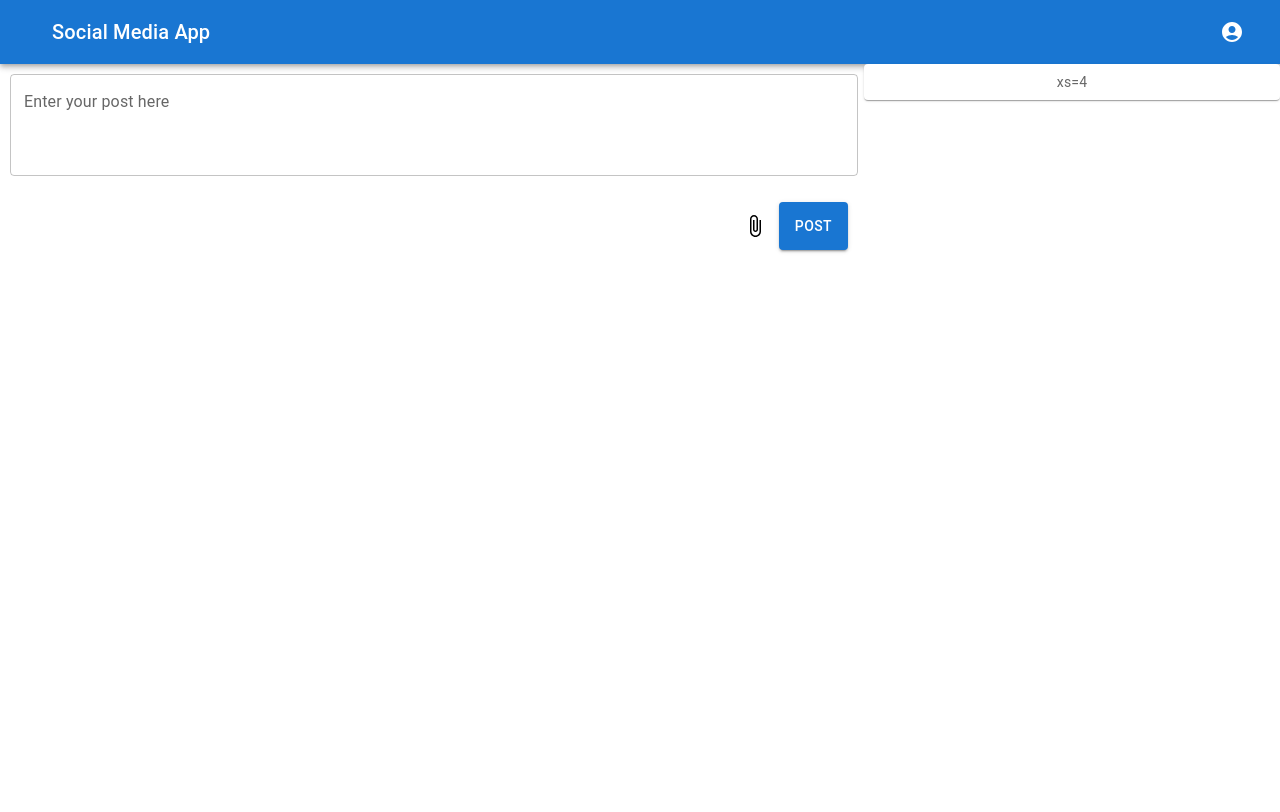
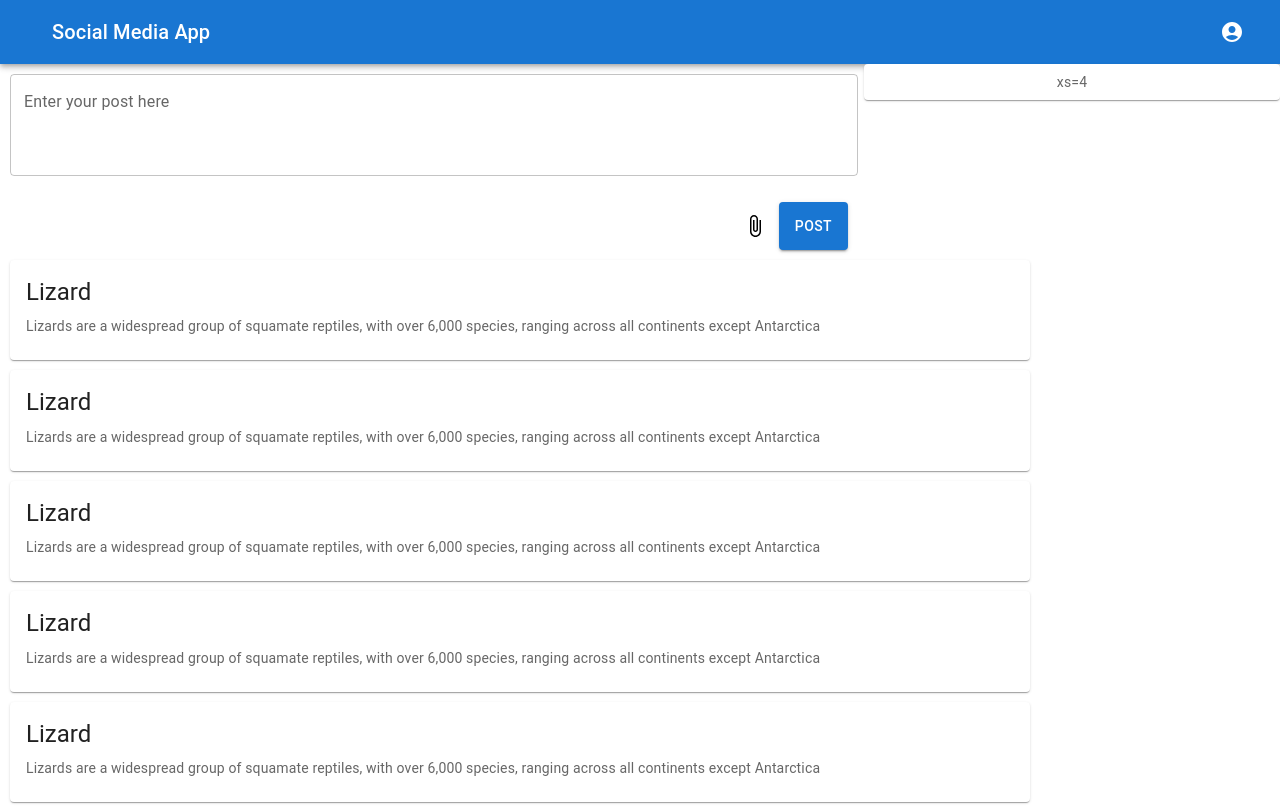
Before and after one commit to suhasbhairav/reactjs-projects-and-clones, a React (Create React App) app in the folder social-media-app/: page / in a window 1280 px wide. Built offline with nearby package versions, Linux system fonts and the light colour scheme.

Commit message:
added init posts

```diff
--- a/social-media-app/src/App.js
+++ b/social-media-app/src/App.js
@@ -2,12 +2,14 @@ import logo from './logo.svg';
 import './App.css';
 import MainAppBar from './MainAppBar';
 import HomePage from './HomePage';
+import Posts from './Posts';
 
 function App() {
   return (
     <>
     <MainAppBar />
     <HomePage />
+    <Posts />
     </>
   );
 }
--- a/social-media-app/src/Posts.js
+++ b/social-media-app/src/Posts.js
@@ -1,8 +1,72 @@
-import React from 'react'
+import * as React from 'react';
+import { useEffect, useState } from 'react';
+import Card from '@mui/material/Card';
+import CardActions from '@mui/material/CardActions';
+import CardContent from '@mui/material/CardContent';
+import CardMedia from '@mui/material/CardMedia';
+import Button from '@mui/material/Button';
+import Typography from '@mui/material/Typography';
 
 const Posts = () => {
+  const [counter, setCounter] = useState(5)
   return (
-    <div>Posts</div>
+    <>
+    <Card sx={{ maxWidth: 1020, margin: '10px' }}>
+      <CardContent>
+        <Typography gutterBottom variant="h5" component="div">
+          Lizard
+        </Typography>
+        <Typography variant="body2" color="text.secondary">
+          Lizards are a widespread group of squamate reptiles, with over 6,000
+          species, ranging across all continents except Antarctica
+        </Typography>
+      </CardContent>
+    </Card>
+    <Card sx={{ maxWidth: 1020, margin: '10px' }}>
+      <CardContent>
+        <Typography gutterBottom variant="h5" component="div">
+          Lizard
+        </Typography>
+        <Typography variant="body2" color="text.secondary">
+          Lizards are a widespread group of squamate reptiles, with over 6,000
+          species, ranging across all continents except Antarctica
+        </Typography>
+      </CardContent>
+    </Card>
+    <Card sx={{ maxWidth: 1020, margin: '10px' }}>
+      <CardContent>
+        <Typography gutterBottom variant="h5" component="div">
+          Lizard
+        </Typography>
+        <Typography variant="body2" color="text.secondary">
+          Lizards are a widespread group of squamate reptiles, with over 6,000
+          species, ranging across all continents except Antarctica
+        </Typography>
+      </CardContent>
+    </Card>
+    <Card sx={{ maxWidth: 1020, margin: '10px' }}>
+      <CardContent>
+        <Typography gutterBottom variant="h5" component="div">
+          Lizard
+        </Typography>
+        <Typography variant="body2" color="text.secondary">
+          Lizards are a widespread group of squamate reptiles, with over 6,000
+          species, ranging across all continents except Antarctica
+        </Typography>
+      </CardContent>
+    </Card>
+    <Card sx={{ maxWidth: 1020, margin: '10px' }}>
+      <CardContent>
+        <Typography gutterBottom variant="h5" component="div">
+          Lizard
+        </Typography>
+        <Typography variant="body2" color="text.secondary">
+          Lizards are a widespread group of squamate reptiles, with over 6,000
+          species, ranging across all continents except Antarctica
+        </Typography>
+      </CardContent>
+    </Card>
+    </>
   )
 }
 
```
